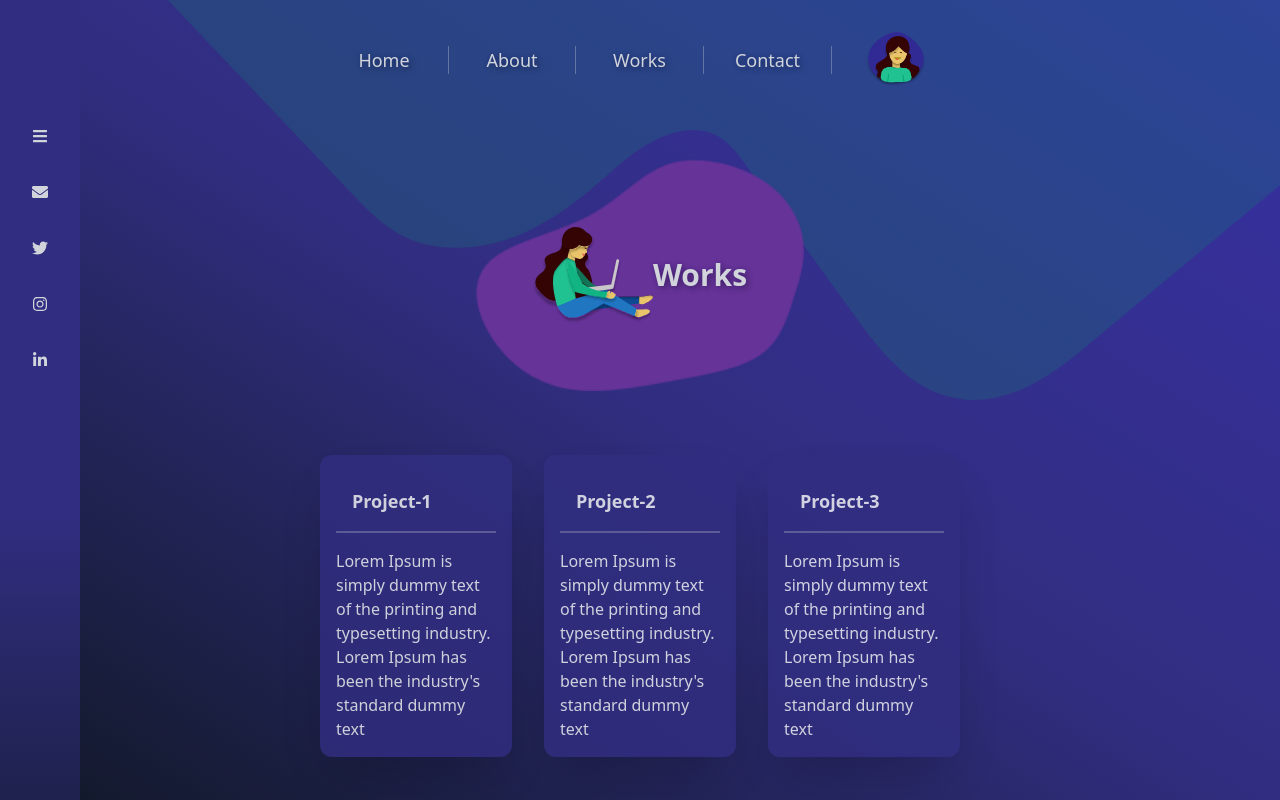
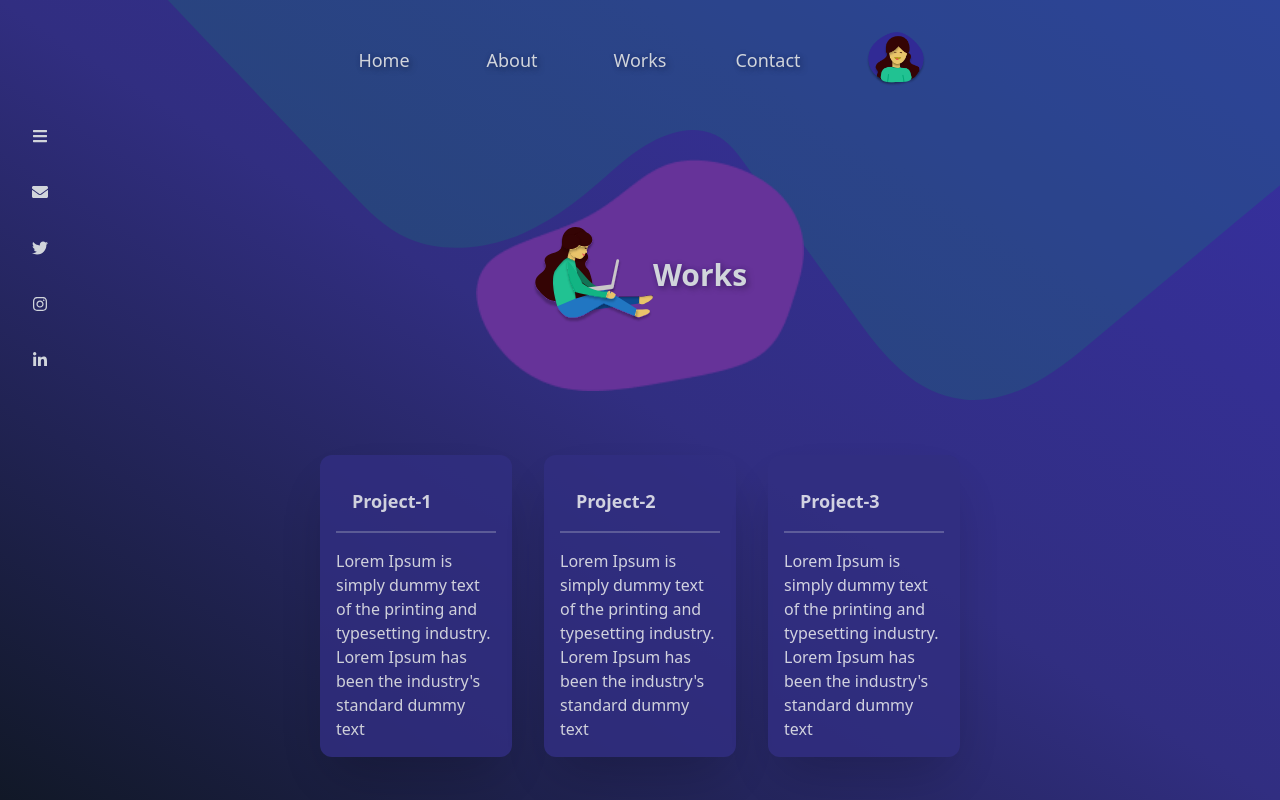
Before and after one commit to fojanb/Fojan-Portfolio, a React (Create React App) app: page /works in a window 1280 px wide. Shown: the top 800 px of the page. Built offline with nearby package versions, Linux system fonts and the light colour scheme.

Commit message:
Navbar Updated

```diff
--- a/src/components/NavBar/NavBar.js
+++ b/src/components/NavBar/NavBar.js
@@ -21,19 +21,19 @@ const NavBar = () => {
         </Link>
         <Link
           to="/about"
-          className="flex justify-center items-center font-normal text-lg text-shadow-lg transform hover:scale-110 hover:text-gray-100 hover:transition border-l border-opacity-30 border-r duration-500 ease-in-out sm:text-l sm:border-none"
+          className="flex justify-center items-center font-normal text-lg text-shadow-lg transform hover:scale-110 hover:text-gray-100 hover:transition duration-500 ease-in-out sm:text-l sm:border-none"
         >
           About
         </Link>
         <Link
           to="/works"
-          className="flex justify-center items-center font-normal text-lg text-shadow-lg transform hover:scale-110 border-r border-opacity-30 hover:text-gray-100 hover:transition duration-500 ease-in-out sm:text-l sm:border-none"
+          className="flex justify-center items-center font-normal text-lg text-shadow-lg transform hover:scale-110 hover:text-gray-100 hover:transition duration-500 ease-in-out sm:text-l sm:border-none"
         >
           Works
         </Link>
         <Link
           to="/contact"
-          className="flex justify-center items-center font-normal text-lg text-shadow-lg transform hover:scale-110 border-r border-opacity-30 hover:text-gray-100 hover:transition duration-500 ease-in-out sm:text-l sm:border-none"
+          className="flex justify-center items-center font-normal text-lg text-shadow-lg transform hover:scale-110 hover:text-gray-100 hover:transition duration-500 ease-in-out sm:text-l sm:border-none"
         >
           Contact
         </Link>
--- a/src/components/SideInfo/SideInfo.js
+++ b/src/components/SideInfo/SideInfo.js
@@ -11,7 +11,7 @@ import {
 const SideInfo = () => {
   return (
     <div className="">
-      <div className="bg-gradient-to-b from-indigo-900 via-indigo-900 to-gray-900 grid grid-cols-1 absolute left-0 top-0 text-gray-300 w-20 min-h-full justify-center items-center text-center sm:hidden md:hidden">
+      <div className=" grid grid-cols-1 absolute left-0 top-0 text-gray-300 w-20 min-h-full justify-center items-center text-center sm:hidden md:hidden">
         <div className="flex flex-col justify-between items-center text-center h-60 m-0 m-auto z-50 fixed top-32 left-8">
           <div className="transform hover:scale-125 hover:text-gray-100 hover:transition duration-500 ease-in-out">
             <FaBars />
--- a/src/components/Works/Works.js
+++ b/src/components/Works/Works.js
@@ -44,6 +44,10 @@ const Works = () => {
             </article>
           </div>
         </div>
+
+        <div className="hidden sm:flex sm:items-center sm:justify-center md:flex md:items-center md:justify-center">
+          <WorksIcon />
+        </div>
       </div>
     </div>
   );
```
